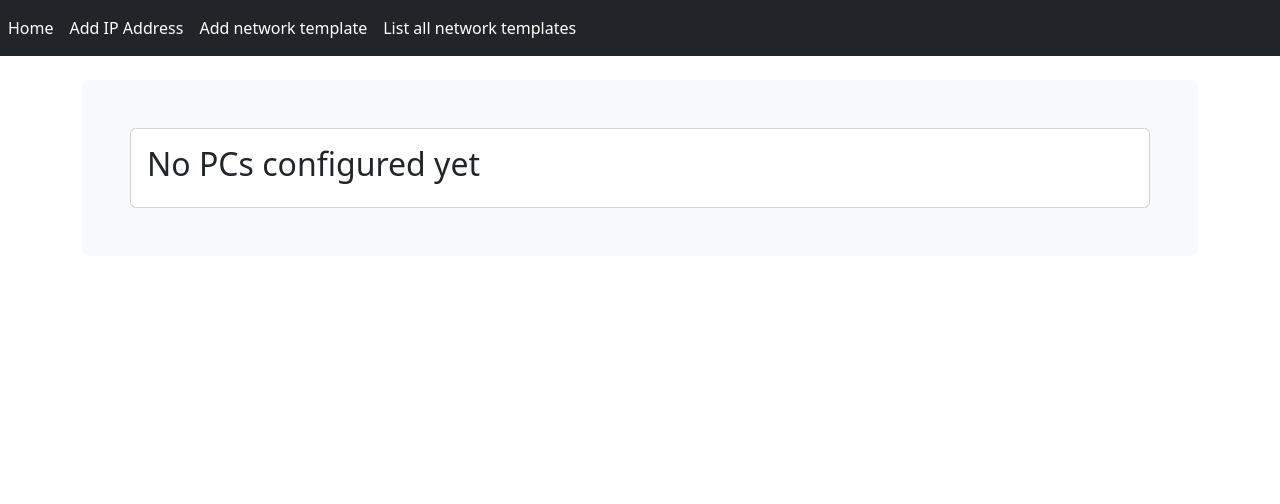
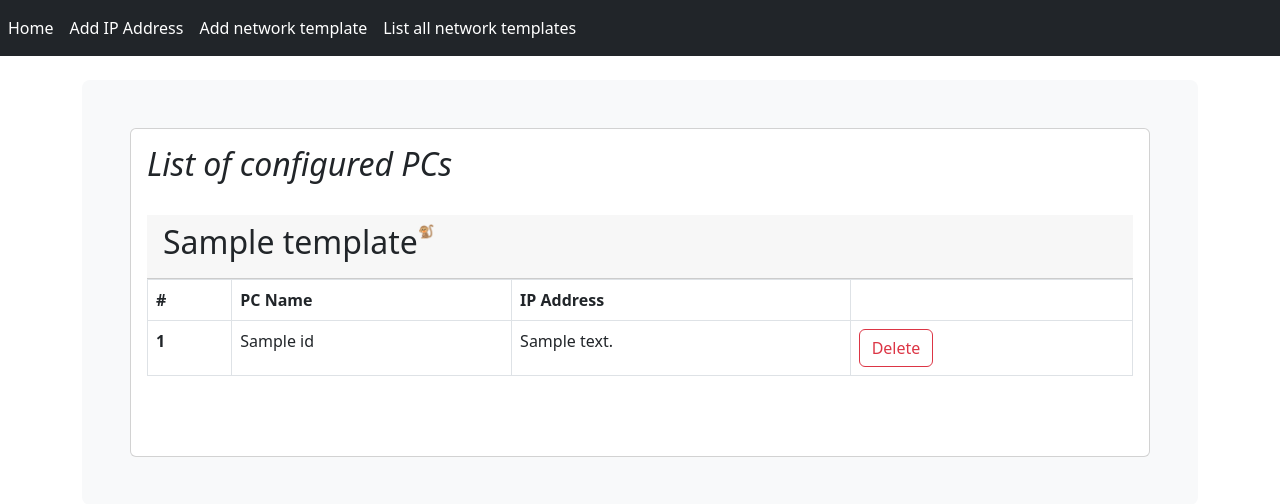
Before and after one commit to AkberJag/QA-Network-UI-App, a Flask app: template network_ui/templates/home.html in a window 1280 px wide. Shown: the top 504 px of the page. Run offline with Flask 3, Linux system fonts and the light colour scheme; the template is opened without the code that fills it: most values are stand-ins (such as "Sample title", 1, 10 or a date in 2020).

Commit message:
Update home.html
this check > templates[1]['pc'] is causing some issue like the list is not showing up if the first entry is an empty list

```diff
--- a/network_ui/templates/home.html
+++ b/network_ui/templates/home.html
@@ -12,7 +12,7 @@
 
 <div class="card">
     <div class="card-body">
-        {% if templates[1] and templates[1]['pc'] %}
+        {% if templates[1] %}
 
         <form method="POST">
 
```
